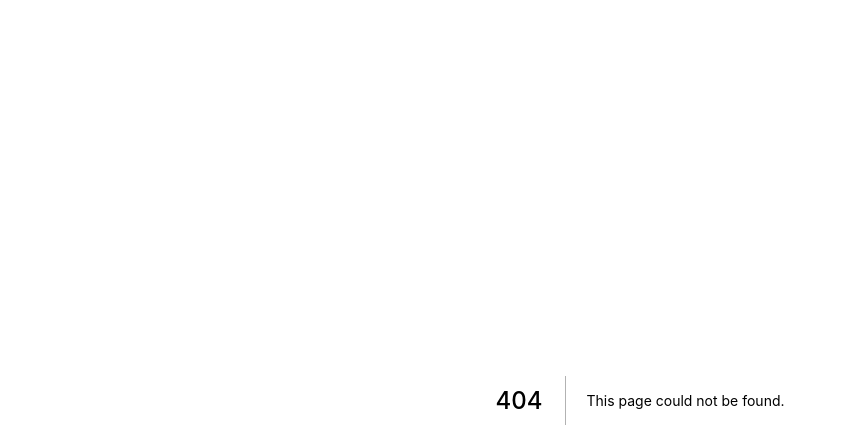
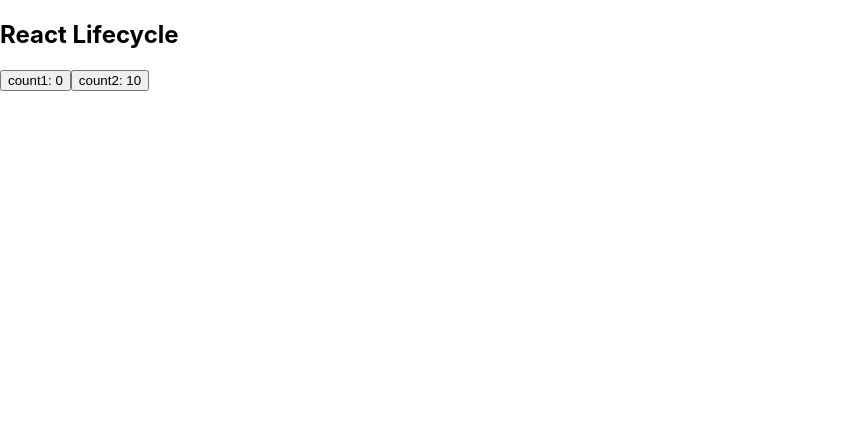
Before and after one commit to philippstucki/nextjs-training-demo, a Next.js app: page /hooks/lifecycle in a window 1280 px wide. Before the commit this address had no page. Shown: the top 448 px of the page, without its empty margins (0-847 px from the left). Built offline with nearby package versions, Linux system fonts and the light colour scheme.

Commit message:
adds lifecycle example

```diff
--- /dev/null
+++ b/pages/hooks/lifecycle.tsx
@@ -0,0 +1,47 @@
+import React, { RefObject, useEffect, useRef, useState } from "react";
+import type { NextPage } from "next";
+
+const LifeCyclePage: NextPage = () => {
+  const domRef = useRef<HTMLDivElement>(null);
+
+  const [count1, setCount1] = useState(0);
+  const [count2, setCount2] = useState(10);
+
+  console.group("render");
+  console.log("domRef", domRef);
+  console.groupEnd();
+
+  // called on each render
+  useEffect(() => {
+    console.group("useEffect: render");
+    console.groupEnd();
+  });
+
+  // called on mounted
+  useEffect(() => {
+    console.group("useEffect: component mounted");
+    console.log("domRef", domRef);
+    console.groupEnd();
+  }, []);
+
+  // called when count1 changes
+  useEffect(() => {
+    console.group("useEffect: count1 changed");
+    console.groupEnd();
+  }, [count1]);
+
+  return (
+    <main>
+      <h2>React Lifecycle</h2>
+      <div ref={domRef} />
+      <button onClick={() => setCount1((currentCount) => currentCount + 1)}>
+        count1: {count1}
+      </button>
+      <button onClick={() => setCount2((currentCount) => currentCount - 1)}>
+        count2: {count2}
+      </button>
+    </main>
+  );
+};
+
+export default LifeCyclePage;
```
Also changed, not shown: pages/index.tsx (+9 -12 lines).
